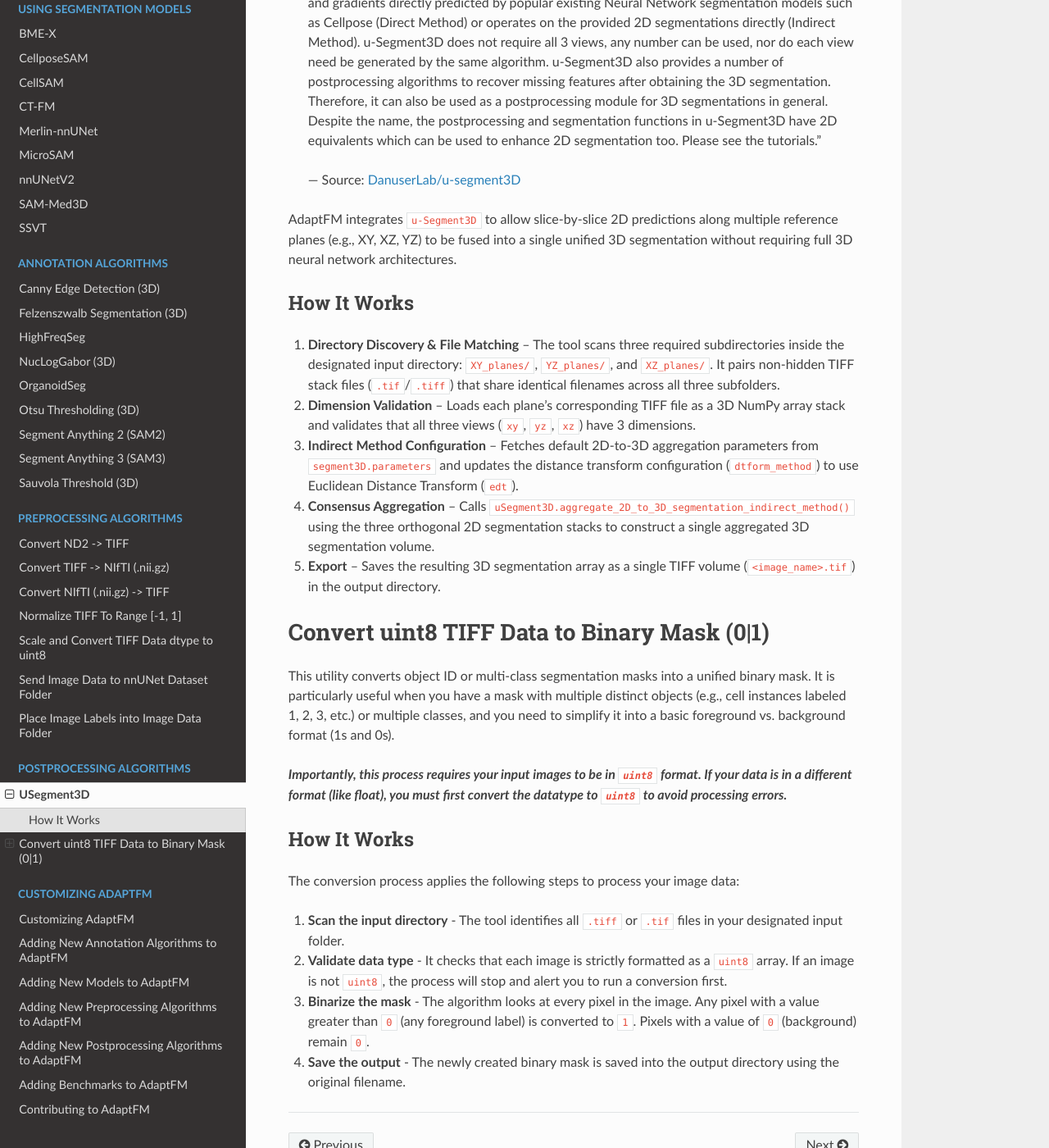
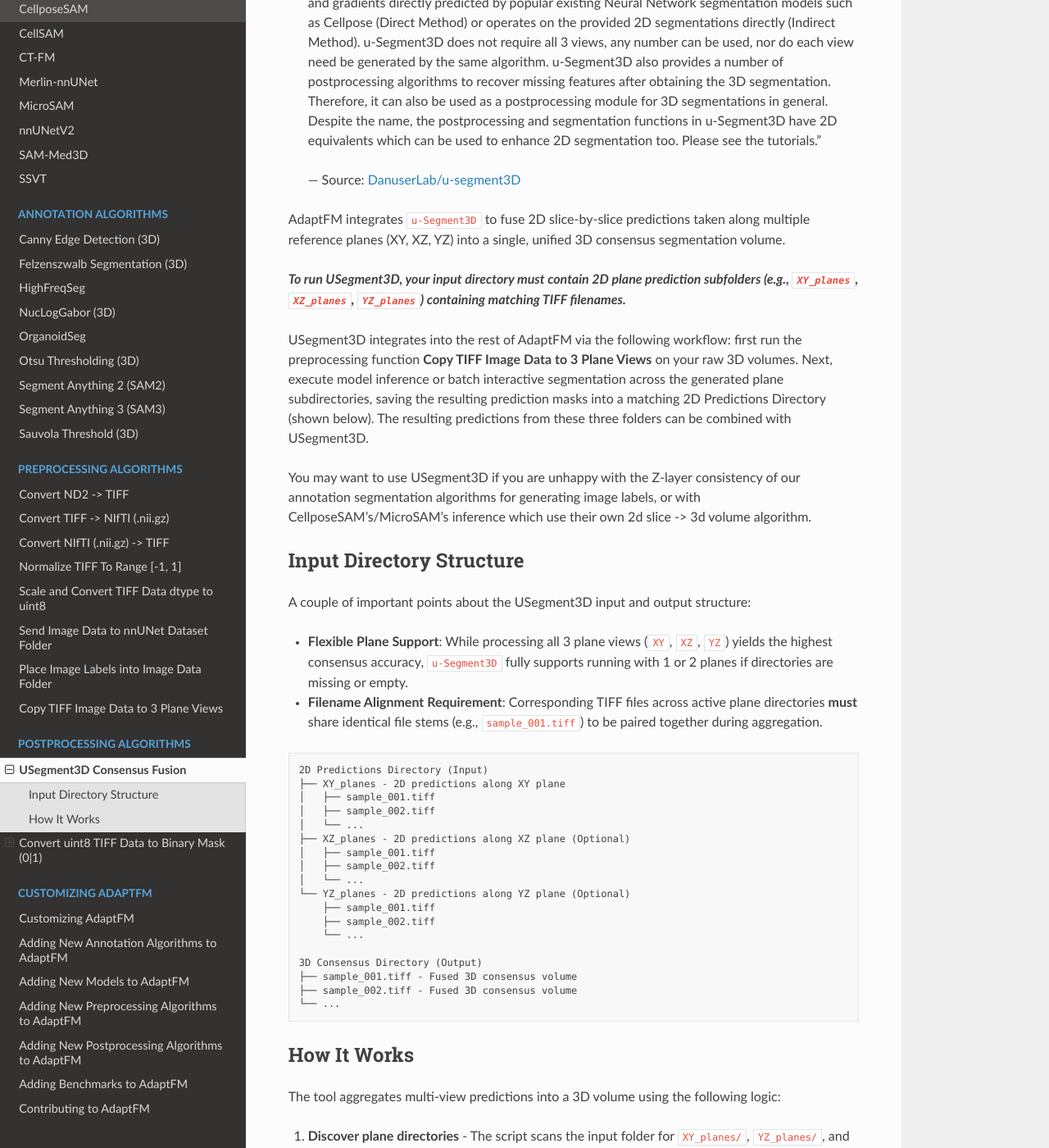
Before and after one commit to Zhao-Lab-UW-DHO/AdaptFM, a Sphinx documentation site: the page built from docs/postprocessing/postprocessing_descriptions.md, in a window 1280 px wide and 1400 px high, scrolled down 216 px. Shown: the whole window at 82% size. Built offline with Sphinx 7.4.7 and the Read the Docs theme 3.1.0, drawn with Linux system fonts in a browser that asks for light colours; some of the changed text lies outside the part shown.

Commit message:
Add algorithm descriptions

````diff
--- a/docs/postprocessing/postprocessing_descriptions.md
+++ b/docs/postprocessing/postprocessing_descriptions.md
@@ -1,18 +1,54 @@
-# USegment3D
+# USegment3D Consensus Fusion
 
 > "u-Segment3D is a Python library to merge 2D slice-by-slice segmented 3D volumes in x-y, x-z, or y-z views into a single consensus 3D segmentation. u-Segment3D can use the probabilities and gradients directly predicted by popular existing Neural Network segmentation models such as Cellpose (Direct Method) or operates on the provided 2D segmentations directly (Indirect Method). u-Segment3D does not require all 3 views, any number can be used, nor do each view need be generated by the same algorithm. u-Segment3D also provides a number of postprocessing algorithms to recover missing features after obtaining the 3D segmentation. Therefore, it can also be used as a postprocessing module for 3D segmentations in general. Despite the name, the postprocessing and segmentation functions in u-Segment3D have 2D equivalents which can be used to enhance 2D segmentation too. Please see the tutorials."
 >
 > — Source: [DanuserLab/u-segment3D](https://github.com/DanuserLab/u-segment3D)
 
-AdaptFM integrates `u-Segment3D` to allow slice-by-slice 2D predictions along multiple reference planes (e.g., XY, XZ, YZ) to be fused into a single unified 3D segmentation without requiring full 3D neural network architectures.
+AdaptFM integrates `u-Segment3D` to fuse 2D slice-by-slice predictions taken along multiple reference planes (XY, XZ, YZ) into a single, unified 3D consensus segmentation volume.
+
+***To run USegment3D, your input directory must contain 2D plane prediction subfolders (e.g., `XY_planes`, `XZ_planes`, `YZ_planes`) containing matching TIFF filenames.***
+
+USegment3D integrates into the rest of AdaptFM via the following workflow: first run the preprocessing function **Copy TIFF Image Data to 3 Plane Views** on your raw 3D volumes. Next, execute model inference or batch interactive segmentation across the generated plane subdirectories, saving the resulting prediction masks into a matching 2D Predictions Directory (shown below). The resulting predictions from these three folders can be combined with USegment3D.
+
+You may want to use USegment3D if you are unhappy with the Z-layer consistency of our annotation segmentation algorithms for generating image labels, or with CellposeSAM's/MicroSAM's inference which use their own 2d slice -> 3d volume algorithm.
+
+## Input Directory Structure
+
+A couple of important points about the USegment3D input and output structure:
+- **Flexible Plane Support**: While processing all 3 plane views (`XY`, `XZ`, `YZ`) yields the highest consensus accuracy, `u-Segment3D` fully supports running with 1 or 2 planes if directories are missing or empty.
+- **Filename Alignment Requirement**: Corresponding TIFF files across active plane directories **must** share identical file stems (e.g., `sample_001.tiff`) to be paired together during aggregation.
+
+```text
+2D Predictions Directory (Input)
+├── XY_planes - 2D predictions along XY plane
+│   ├── sample_001.tiff
+│   ├── sample_002.tiff
+│   └── ...
+├── XZ_planes - 2D predictions along XZ plane (Optional)
+│   ├── sample_001.tiff
+│   ├── sample_002.tiff
+│   └── ...
+└── YZ_planes - 2D predictions along YZ plane (Optional)
+    ├── sample_001.tiff
+    ├── sample_002.tiff
+    └── ...
+
+3D Consensus Directory (Output)
+├── sample_001.tiff - Fused 3D consensus volume
+├── sample_002.tiff - Fused 3D consensus volume
+└── ...
+```
 
 ## How It Works
 
-1. **Directory Discovery & File Matching** – The tool scans three required subdirectories inside the designated input directory: `XY_planes/`, `YZ_planes/`, and `XZ_planes/`. It pairs non-hidden TIFF stack files (`.tif`/`.tiff`) that share identical filenames across all three subfolders.
-2. **Dimension Validation** – Loads each plane's corresponding TIFF file as a 3D NumPy array stack and validates that all three views (`xy`, `yz`, `xz`) have 3 dimensions.
-3. **Indirect Method Configuration** – Fetches default 2D-to-3D aggregation parameters from `segment3D.parameters` and updates the distance transform configuration (`dtform_method`) to use Euclidean Distance Transform (`edt`).
-4. **Consensus Aggregation** – Calls `uSegment3D.aggregate_2D_to_3D_segmentation_indirect_method()` using the three orthogonal 2D segmentation stacks to construct a single aggregated 3D segmentation volume.
-5. **Export** – Saves the resulting 3D segmentation array as a single TIFF volume (`<image_name>.tif`) in the output directory.
+The tool aggregates multi-view predictions into a 3D volume using the following logic:
+
+1. **Discover plane directories** - The script scans the input folder for `XY_planes/`, `YZ_planes/`, and `XZ_planes/`. Missing or empty directories issue warnings (`[PLANE MISSING WARNING]` / `[PLANE EMPTY WARNING]`) and populate empty placeholders (`[]`) to support reduced-dimension runs.
+2. **Match filenames across active planes** - It pairs non-hidden TIFF files sharing identical file stems. If active plane folders exist but share zero common filenames, it raises a detailed `Plane Mismatch Error`.
+3. **Validate prediction stack shape** - Loads each plane's prediction array and verifies that present views are 3D image stacks (`ndim == 3`).
+4. **Determine 3D target shape** - Reconstructs the target 3D spatial shape (`img_xy_shape`) from whichever plane stack is available (automatically inverting transpose axes for XZ or YZ if XY is omitted).
+5. **Execute indirect consensus fusion** - Configures distance transform parameters (`dtform_method = "edt"`) and runs `aggregate_2D_to_3D_segmentation_indirect_method()` across available plane arrays.
+6. **Save fused 3D volumes** - Saves the aggregated 3D consensus segmentation mask as a single TIFF file (`<image_name>.tiff`) in the output directory.
 
 # Convert uint8 TIFF Data to Binary Mask (0|1)
 
--- a/docs/preprocessing/preprocessing_descriptions.md
+++ b/docs/preprocessing/preprocessing_descriptions.md
@@ -112,3 +112,43 @@ The tool pairs and moves your files using the following logical steps:
 5. **Skip unmatched files** - If a label file does not have a corresponding raw image in the output directory, it is simply skipped and left in the input folder.
 
 ---
+
+# Copy TIFF Image Data to 3 Plane Views
+
+This utility converts raw 3D TIFF volumes into orthogonal 2D slice perspectives (`XY`, `XZ`, and `YZ` planes). Extracting multiple orientations allows 2D segmentation algorithms and neural network models to perform inference along different projection axes before fusing predictions back into a consensus 3D volume.
+
+***Importantly, your input images must be 3D volume stacks with dimensions `(Z, Y, X)`. Non-3D files will be flagged and skipped.***
+
+A couple of important points about the multi-view folder structure:
+- Generating orthogonal planes creates three subdirectories under the chosen output directory: `XY_planes/`, `XZ_planes/`, and `YZ_planes/`.
+- Original filenames and file stems are strictly preserved across all plane subdirectories. This stem matching is **required** by downstream consensus fusion (`USegment3D`).
+
+```text
+Multi-View Output Directory
+├── XY_planes - Slicing along Z axis (Z, Y, X orientation)
+│   ├── sample_001.tiff
+│   ├── sample_002.tiff
+│   └── ...
+├── XZ_planes - Slicing along Y axis (Y, Z, X orientation)
+│   ├── sample_001.tiff
+│   ├── sample_002.tiff
+│   └── ...
+└── YZ_planes - Slicing along X axis (X, Z, Y orientation)
+    ├── sample_001.tiff
+    ├── sample_002.tiff
+    └── ...
+```
+
+## How It Works
+
+The tool generates multi-view plane sets through the following sequential steps:
+
+1. **Locate 3D volumes** - The script scans the input directory for all `.tiff` or `.tif` files.
+2. **Validate 3D dimensions** - It reads each volume stack and verifies that the array contains exactly 3 dimensions `(Z, Y, X)`.
+3. **Transpose orthogonal axes** - For every 3D image, it creates three slice stacks:
+   - **XY Stack**: Preserves original volume shape `(Z, Y, X)`.
+   - **XZ Stack**: Transposes array axes to `(Y, Z, X)`.
+   - **YZ Stack**: Transposes array axes to `(X, Z, Y)`.
+4. **Save plane sets** - Automatically creates `XY_planes`, `XZ_planes`, and `YZ_planes` subdirectories inside the output folder and exports each transposed stack using its original filename.
+
+---
````
